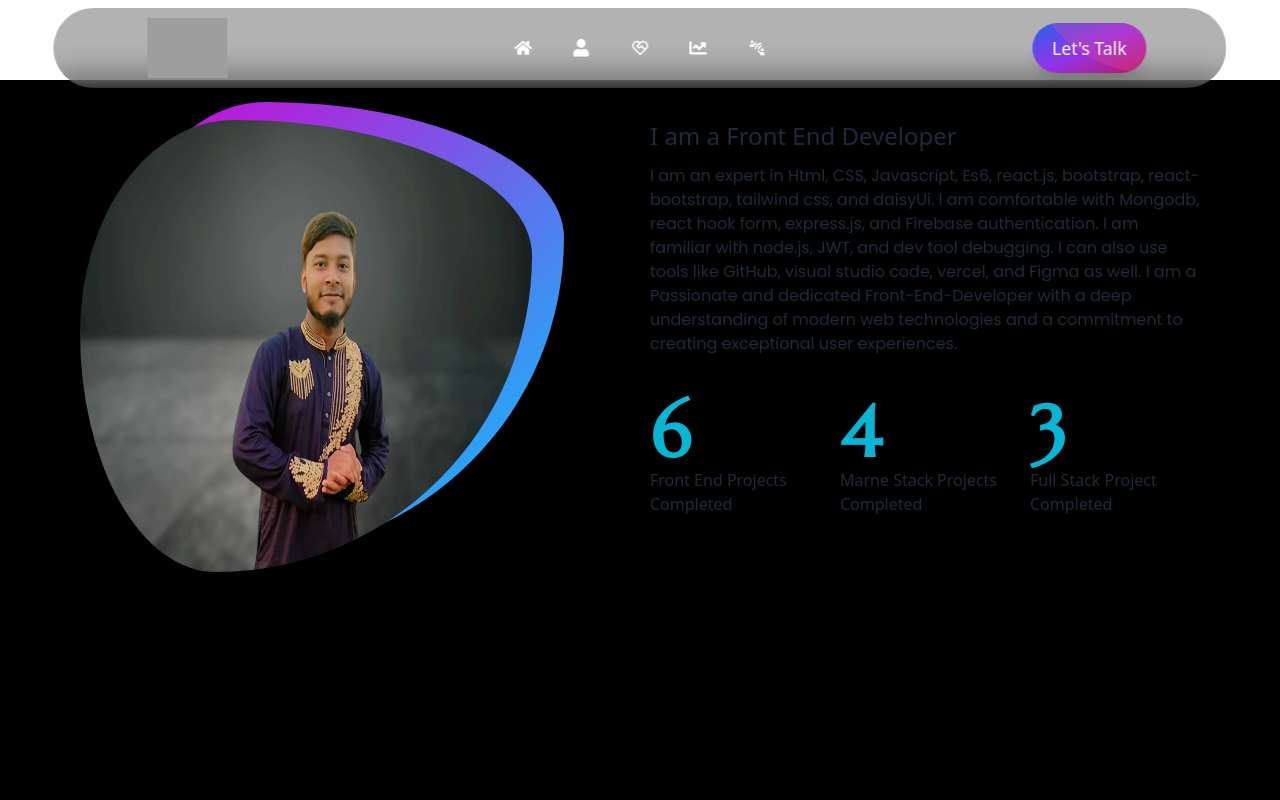
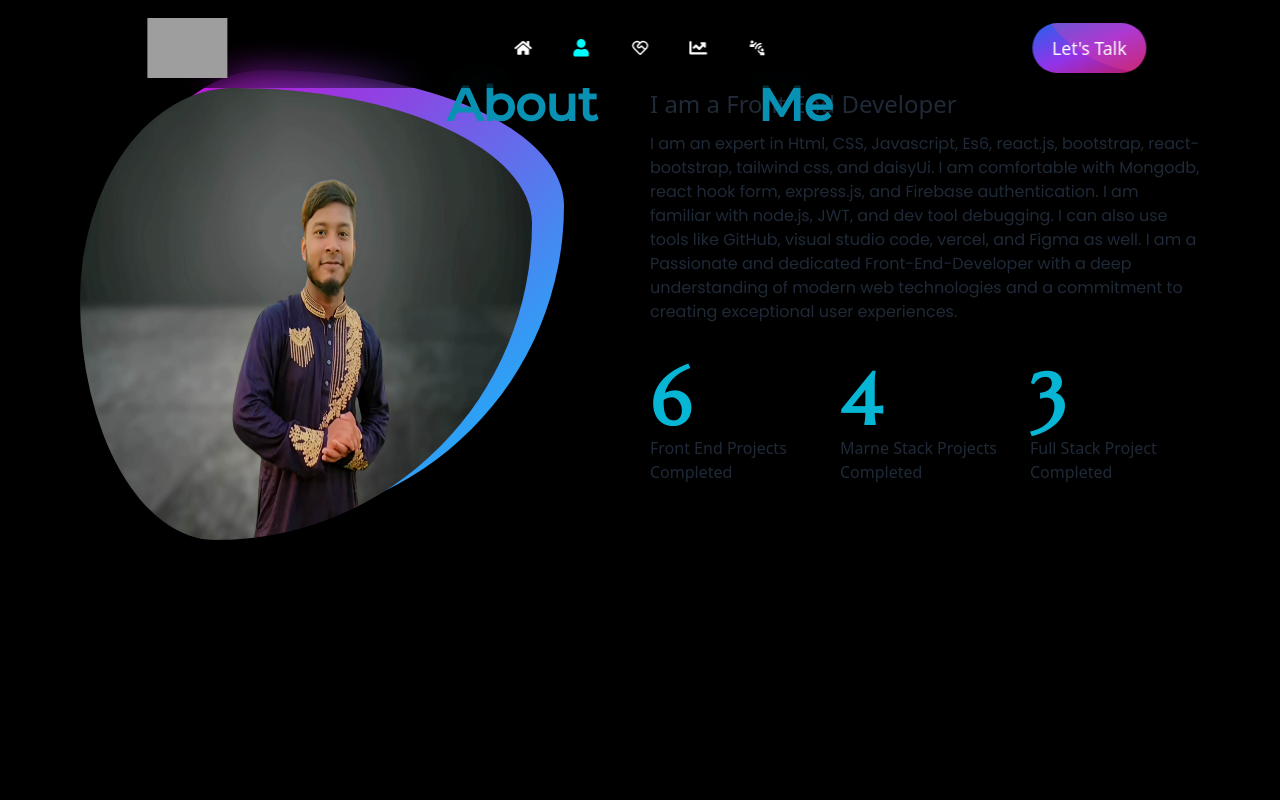
Before and after one commit to Shakil57375/shakil-s_portfolio, a React (Vite) app: page / in a window 1280 px wide. Shown: the top 800 px of the page. Built offline with nearby package versions, Linux system fonts and the light colour scheme; grey boxes are pictures that could not be loaded; a web font is replaced by a local one.

Commit message:
title updated

```diff
--- a/src/Components/AboutMe.jsx
+++ b/src/Components/AboutMe.jsx
@@ -9,17 +9,15 @@ const AboutMe = () => {
 
   return (
     <section id="about" className="bg-black z-40 relative">
-      <div className="mb-20 z-40">
-        <SectionTitle title={"About Me"}></SectionTitle>
-      </div>
+        <SectionTitle
+          divClassName={`flex  relative top-20 text-cyan-600 justify-center`}
+          titleFirstWord={"About"}
+          titleSecondWord={"Me"}
+        ></SectionTitle>
       <div className="flex z-40 lg:flex-row flex-col justify-between  items-start gap-5 p-0 md:px-20 paddingY">
         <div className="lg:basis-6/12 basis-full z-30">
           <div className="relative z-30">
-              <img
-                className="about__image"
-                src={aboutImage}
-                alt="About Shakil"
-              />
+            <img className="about__image" src={aboutImage} alt="About Shakil" />
           </div>
           <div className="relative -top-[470px] -right-8 z-10  about_bg_shape"></div>
         </div>
```
